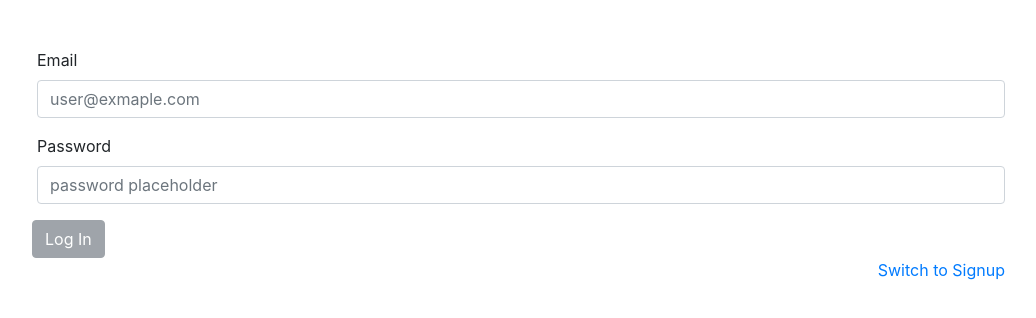
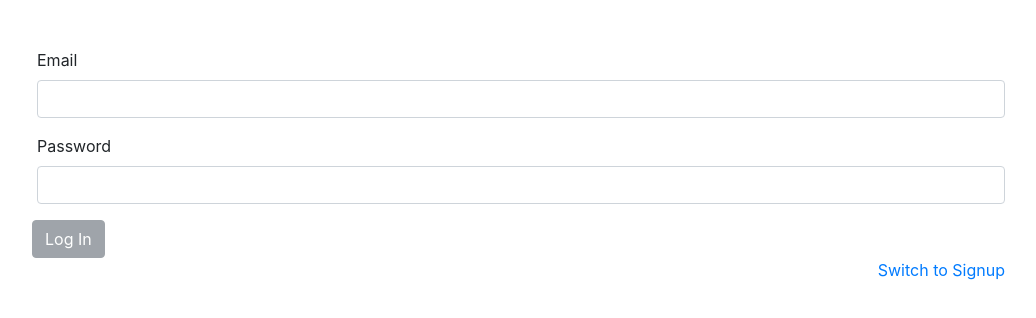
Before and after one commit to Komefumi/twf-intern-dev-test, a React (Create React App) app: page / in a window 1280 px wide. Shown: the top 318 px of the page, without its empty margins (119-1155 px from the left). Built offline with nearby package versions, Linux system fonts and the light colour scheme.

Commit message:
Remove redundant placeholders

```diff
--- a/src/pages/Login.jsx
+++ b/src/pages/Login.jsx
@@ -60,7 +60,6 @@ const LoginPage = () => {
                 type='email'
                 name='email'
                 id='email'
-                placeholder='user@exmaple.com'
                 onChange={setSetter(setEmail)}
               />
             </FormGroup>
@@ -74,7 +73,6 @@ const LoginPage = () => {
                 type='password'
                 name='password'
                 id='password'
-                placeholder='password placeholder'
                 onChange={setSetter(setPassword)}
               />
             </FormGroup>
--- a/src/pages/Register.jsx
+++ b/src/pages/Register.jsx
@@ -67,7 +67,6 @@ const RegistrationPage = () => {
                 type='email'
                 name='email'
                 id='email'
-                placeholder='user@exmaple.com'
                 onChange={setSetter(setEmail)}
               />
             </FormGroup>
@@ -81,7 +80,6 @@ const RegistrationPage = () => {
                 type='password'
                 name='password'
                 id='password'
-                placeholder='password placeholder'
                 onChange={setSetter(setPassword)}
               />
             </FormGroup>
@@ -95,7 +93,6 @@ const RegistrationPage = () => {
                 type='password'
                 name='passwordConfirm'
                 id='passwordConfirm'
-                placeholder='password placeholder'
                 onChange={setSetter(setPasswordConfirm)}
               />
             </FormGroup>
```
